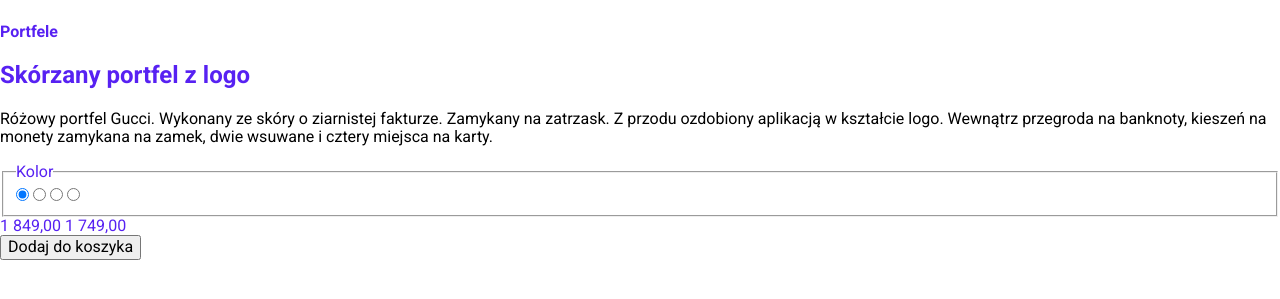
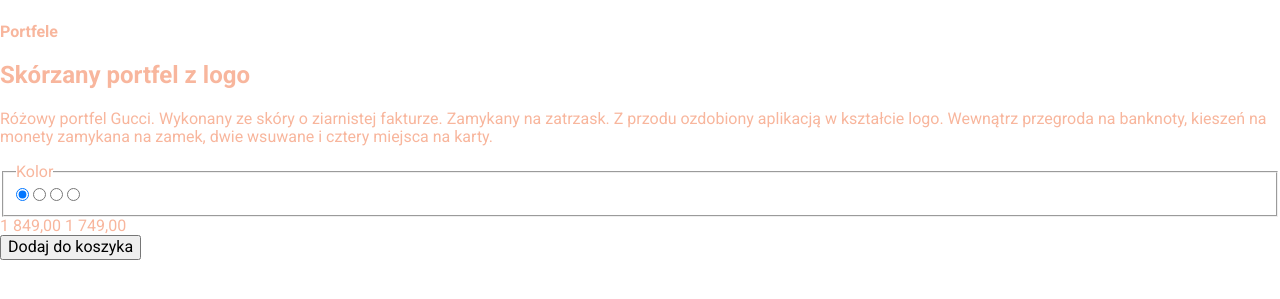
Before and after one commit to annakrolikowska/js-product-card, a website built with Vite: page index.html in a window 1280 px wide. Shown: the part 249-548 px from the top of the page. Built offline with nearby package versions, Linux system fonts and the light colour scheme.

Commit message:
added color styles

```diff
--- a/src/global-styles/styles/root.scss
+++ b/src/global-styles/styles/root.scss
@@ -3,6 +3,14 @@
 /// For examples see Material Design color system: https://m2.material.io/design/color/the-color-system.html
 
 :root {
-    --color-primary: #5721f2;
-    --color-on-surface: #000;
+    --color-primary: #F8B69D;
+    --color-primary-hover: #FFC4AD;
+    --color-primary-pressed: #F1AD94;
+    --color-grey: #ECECEC;
+    --color-pink: #F8D7D7;
+    --color-beige: #F8EFD7
+    --color-nude: #F8E0D7;
+    --color-dark: #000;
+    --color-light-dark: #979797;
+    --color-white: #fff;
 }
```
